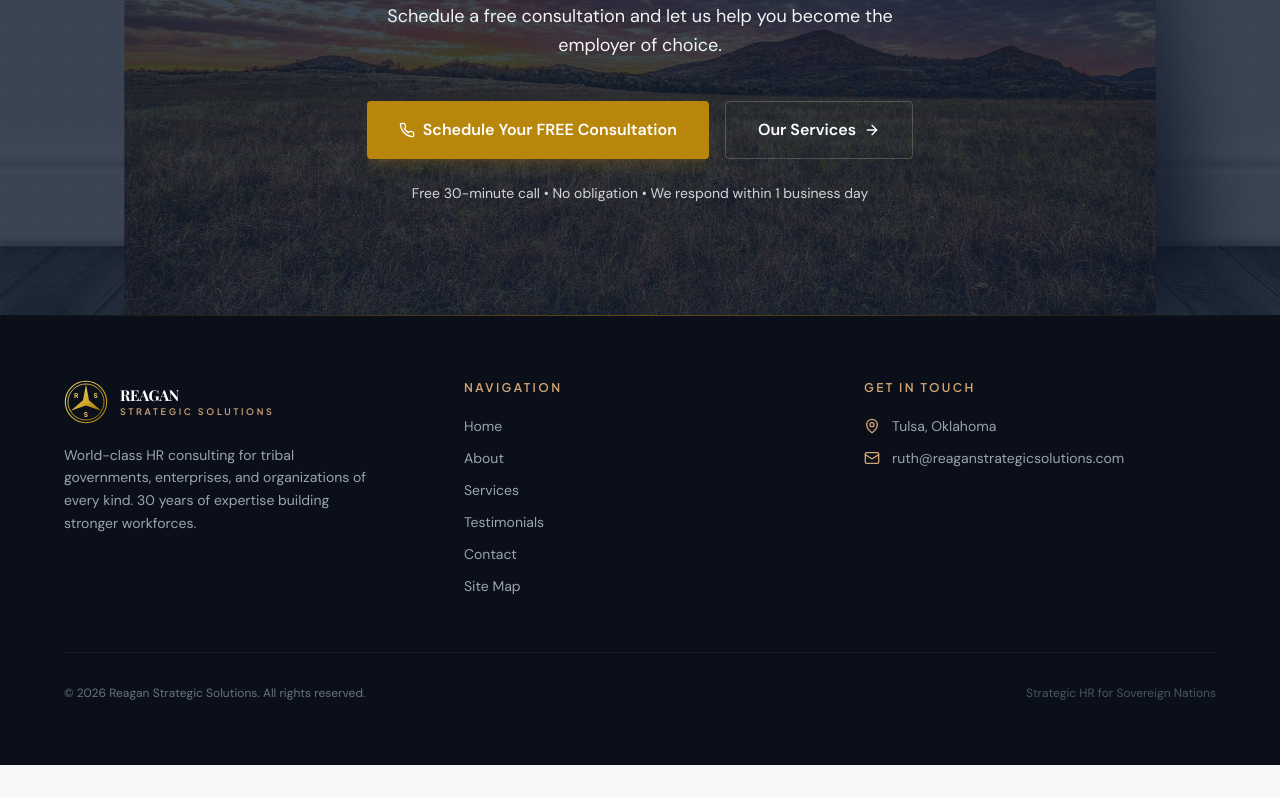
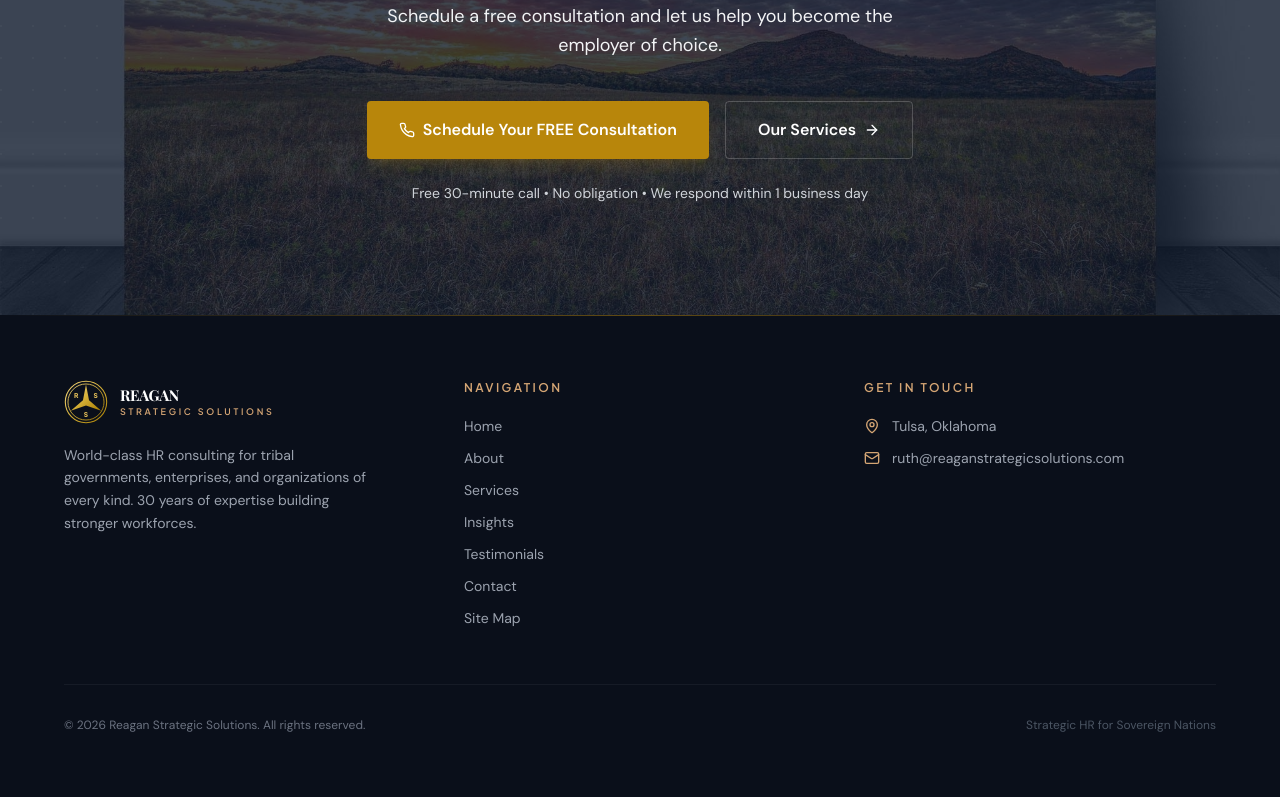
Before and after one commit to RuthReagan/rssproduction, a Next.js app: page / in a window 1280 px wide. Shown: the part 6350-7147 px from the top of the page. Before the commit the page ends 7115 px from the top, so only its background shows below. Built offline with nearby package versions, Linux system fonts and the light colour scheme; a web font is replaced by a local one.

Commit message:
Add 'Insights' link to footer navigation

```diff
--- a/components/footer.tsx
+++ b/components/footer.tsx
@@ -28,6 +28,7 @@ export function Footer() {
               <Link href="/" className="text-sm text-gray-400 hover:text-white transition-colors">Home</Link>
               <Link href="/about" className="text-sm text-gray-400 hover:text-white transition-colors">About</Link>
               <Link href="/services" className="text-sm text-gray-400 hover:text-white transition-colors">Services</Link>
+              <Link href="/blog" className="text-sm text-gray-400 hover:text-white transition-colors">Insights</Link>
               <Link href="/testimonials" className="text-sm text-gray-400 hover:text-white transition-colors">Testimonials</Link>
               <Link href="/contact" className="text-sm text-gray-400 hover:text-white transition-colors">Contact</Link>
               <Link href="/sitemap-page" className="text-sm text-gray-400 hover:text-white transition-colors">Site Map</Link>
```
